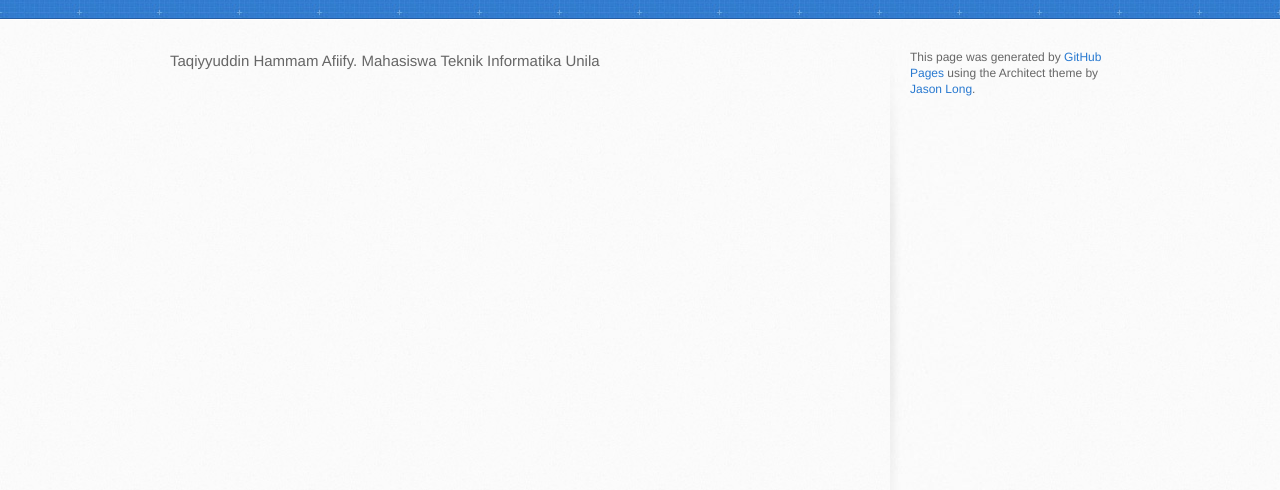
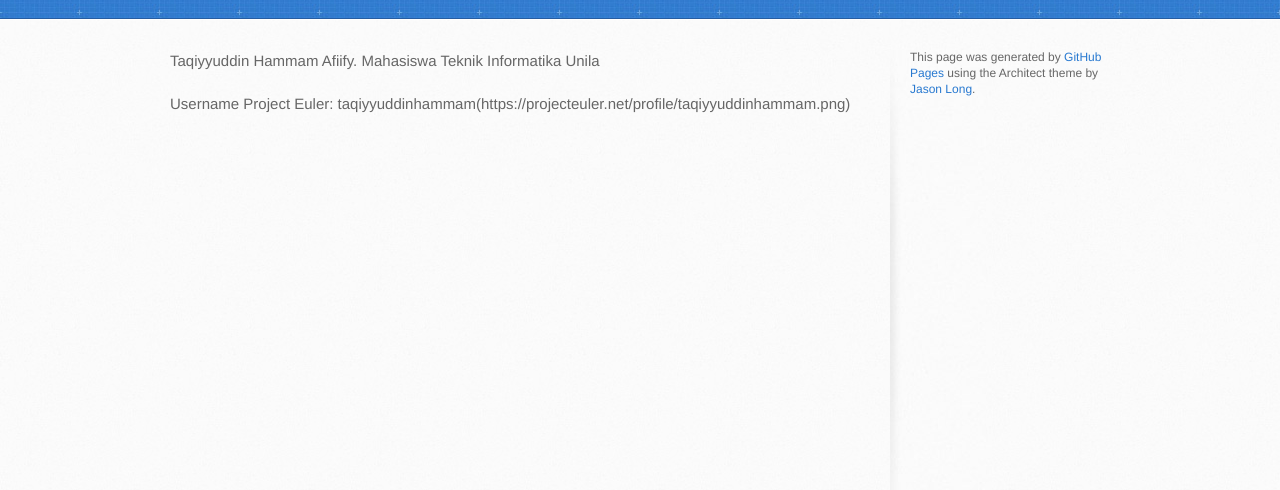
Before and after one commit to TaqiyyuddinHammam/TaqiyyuddinHammam.github.io, a plain HTML site: page index.html in a window 1280 px wide. Shown: the part 148-638 px from the top of the page. Drawn offline with Linux system fonts and the light colour scheme.

Commit message:
Update index.html

```diff
--- a/index.html
+++ b/index.html
@@ -29,6 +29,7 @@
       <div class="inner clearfix">
         <section id="main-content">
           <p>Taqiyyuddin Hammam Afiify. Mahasiswa Teknik Informatika Unila</p>
+          <p>Username Project Euler: taqiyyuddinhammam(https://projecteuler.net/profile/taqiyyuddinhammam.png)</p>
         </section>
 
         <aside id="sidebar">
```
